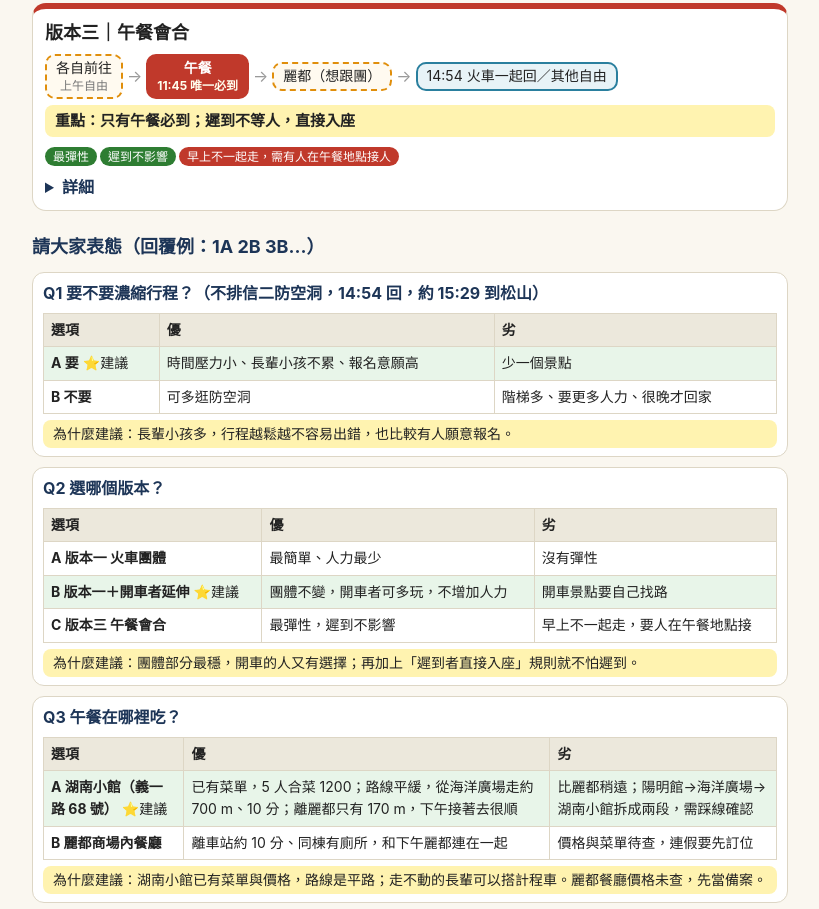
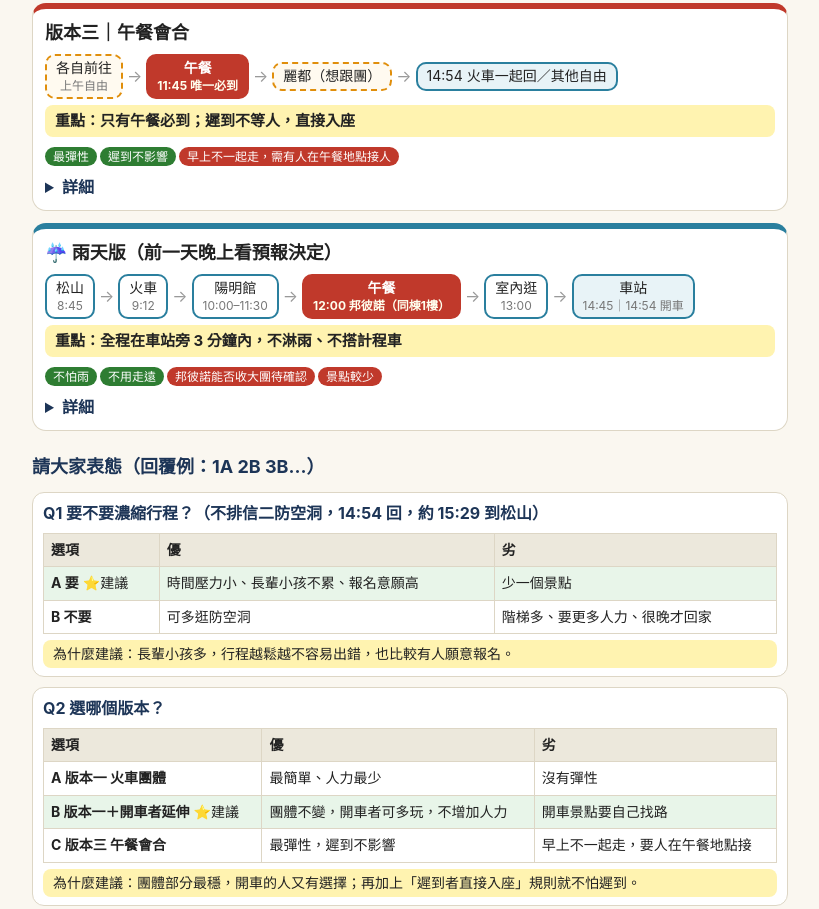
Before and after one commit to RogerHsieh-cl/keelung-trip, a plain HTML site: page index.html in a window 1280 px wide. Shown: the part 1716-2625 px from the top of the page, without its empty margins (230-1049 px from the left). Drawn offline with Linux system fonts and the light colour scheme.

Commit message:
Add rain version card and Q9
Co-Authored-By: Claude Sonnet 5.5 <noreply@anthropic.com>
Claude-Session: https://claude.ai/code/session_01AsnCSCnHYobhFPistHZjFA

```diff
--- a/index.html
+++ b/index.html
@@ -71,6 +71,12 @@ table{width:100%;border-collapse:collapse;background:#fff;font-size:14px;margin:
 <span class="tag ok">最彈性</span><span class="tag ok">遲到不影響</span><span class="tag no">早上不一起走，需有人在午餐地點接人</span>
 <details><summary>詳細</summary><ul><li>搭車的人可看陽明館、海洋廣場；開車的去自己想去的地方</li><li>12:15 仍未到的人直接入座，菜先上</li><li>午餐後想跟團的去麗都，14:54 一起搭火車</li></ul></details></div>
 
+<div class="v"><h3>☔ 雨天版（前一天晚上看預報決定）</h3>
+<div class="lane"><div class="n">松山<small>8:45</small></div><span class="ar">→</span><div class="n">火車<small>9:12</small></div><span class="ar">→</span><div class="n">陽明館<small>10:00–11:30</small></div><span class="ar">→</span><div class="n must">午餐<small>12:00 邦彼諾（同棟1樓）</small></div><span class="ar">→</span><div class="n">室內逛<small>13:00</small></div><span class="ar">→</span><div class="n end">車站<small>14:45｜14:54 開車</small></div></div>
+<div class="key">重點：全程在車站旁 3 分鐘內，不淋雨、不搭計程車</div>
+<span class="tag ok">不怕雨</span><span class="tag ok">不用走遠</span><span class="tag no">邦彼諾能否收大團待確認</span><span class="tag no">景點較少</span>
+<details><summary>詳細</summary><ul><li>陽明館延長到 11:30（室內，小小海運人可玩）</li><li>午餐：陽明館同棟 1 樓邦彼諾（義式，0 分鐘步行）；若不能收大團，改湖南小館並全員搭計程車</li><li>午餐後：隔壁漫遊者基地（港西街5號，13:00 開、需另購票）或在車站附近室內休息；不去麗都 3 樓戶外花園、不走愛一路買伴手禮</li><li>14:45 車站集合，14:54 一起回家</li><li>待確認：邦彼諾電話與座位數、漫遊者基地團體票、陽明館是否已重新開放</li></ul></details></div>
+
 <h2>請大家表態（回覆例：1A 2B 3B…）</h2>
 <div class="q"><h3>Q1 要不要濃縮行程？（不排信二防空洞，14:54 回，約 15:29 到松山）</h3><table><tr><th>選項</th><th>優</th><th>劣</th></tr><tr class="rec"><td><b>A 要</b> ⭐建議</td><td>時間壓力小、長輩小孩不累、報名意願高</td><td>少一個景點</td></tr><tr class=""><td><b>B 不要</b></td><td>可多逛防空洞</td><td>階梯多、要更多人力、很晚才回家</td></tr></table><div class="why">為什麼建議：長輩小孩多，行程越鬆越不容易出錯，也比較有人願意報名。</div></div>
 <div class="q"><h3>Q2 選哪個版本？</h3><table><tr><th>選項</th><th>優</th><th>劣</th></tr><tr class=""><td><b>A 版本一 火車團體</b></td><td>最簡單、人力最少</td><td>沒有彈性</td></tr><tr class="rec"><td><b>B 版本一＋開車者延伸</b> ⭐建議</td><td>團體不變，開車者可多玩，不增加人力</td><td>開車景點要自己找路</td></tr><tr class=""><td><b>C 版本三 午餐會合</b></td><td>最彈性，遲到不影響</td><td>早上不一起走，要人在午餐地點接</td></tr></table><div class="why">為什麼建議：團體部分最穩，開車的人又有選擇；再加上「遲到者直接入座」規則就不怕遲到。</div></div>
@@ -80,4 +86,5 @@ table{width:100%;border-collapse:collapse;background:#fff;font-size:14px;margin:
 <div class="q"><h3>Q6 報名截止 12/4、人數鎖定 12/11？</h3><table><tr><th>選項</th><th>優</th><th>劣</th></tr><tr class="rec"><td><b>A 是</b> ⭐建議</td><td>餐廳、門票、保險都有時間準備，可留備位</td><td>報名期只有約 12 天</td></tr><tr class=""><td><b>B 延後一週（12/11 截止、12/18 鎖定）</b></td><td>多收一週報名</td><td>離出發只剩一週，訂位、保險、備案車都來不及</td></tr></table><div class="why">為什麼建議：12/25 是連假首日，餐廳與車都容易滿，越早鎖定人數越安全。</div></div>
 <div class="q"><h3>Q7 先收費嗎？（12/11 前繳費，多退少補）</h3><table><tr><th>選項</th><th>優</th><th>劣</th></tr><tr class="rec"><td><b>A 先收</b> ⭐建議</td><td>不漏收、人數確定、減少臨時不來</td><td>要處理退費差額</td></tr><tr class=""><td><b>B 當天現場收</b></td><td>報名手續簡單</td><td>易漏收，臨時不來會讓餐廳白訂</td></tr></table><div class="why">為什麼建議：餐廳與門票都要先給人數，先收費才能確定不會臨時少人。</div></div>
 <div class="q"><h3>Q8 要不要安排買伴手禮？</h3><table><tr><th>選項</th><th>優</th><th>劣</th></tr><tr class="rec"><td><b>A 回程順路買 15 分鐘</b> ⭐建議</td><td>店在回車站的平路上（愛一路），只多走約 200 m；大家一起、不脫隊</td><td>麗都要提早 10 分鐘（14:10）出發</td></tr><tr class=""><td><b>B 自由行時間自己買</b></td><td>團體行程不變</td><td>只想搭 14:54 班的人買不到</td></tr><tr class=""><td><b>C 不安排</b></td><td>最簡單</td><td>少了帶禮物回家的樂趣</td></tr></table><div class="why">為什麼建議：Google 步行路線 麗都→愛一路新新牛軋糖 700 m（10 分）、再到車站 400 m（6 分），全程平路；14:10 出發、14:20–14:35 買、14:45 車站集合，仍趕得上 14:54。</div></div>
+<div class="q"><h3>Q9 下雨要不要改雨天版？</h3><table><tr><th>選項</th><th>優</th><th>劣</th></tr><tr class="rec"><td><b>A 改雨天版</b> ⭐建議</td><td>全在室內、離車站 3 分鐘內；長輩小孩不淋雨，也不用搭計程車</td><td>景點少，午餐要改邦彼諾（待確認）</td></tr><tr class=""><td><b>B 照原行程、撐傘</b></td><td>行程和午餐都不變</td><td>海洋廣場、麗都 3 樓是戶外，要走 10 分鐘的路，容易淋濕、隊伍拖長</td></tr><tr class=""><td><b>C 下雨就取消</b></td><td>最不用煩惱</td><td>車票、午餐已訂，退費麻煩，也失去聚會</td></tr></table><div class="why">為什麼建議：基隆常下雨，早決定早通知；前一天晚上 8 點看預報，在 LINE 群組公告用哪一版。</div></div>
 </div></body></html>
```
